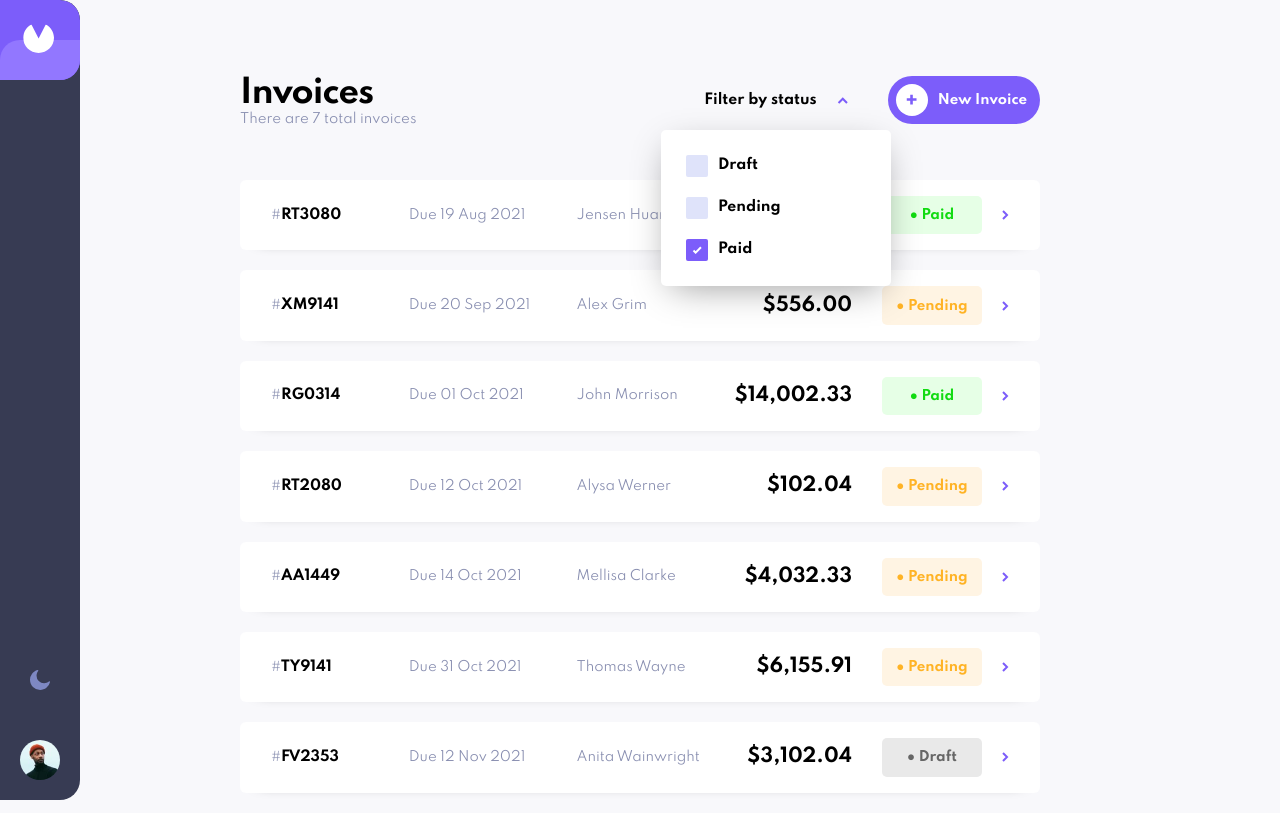
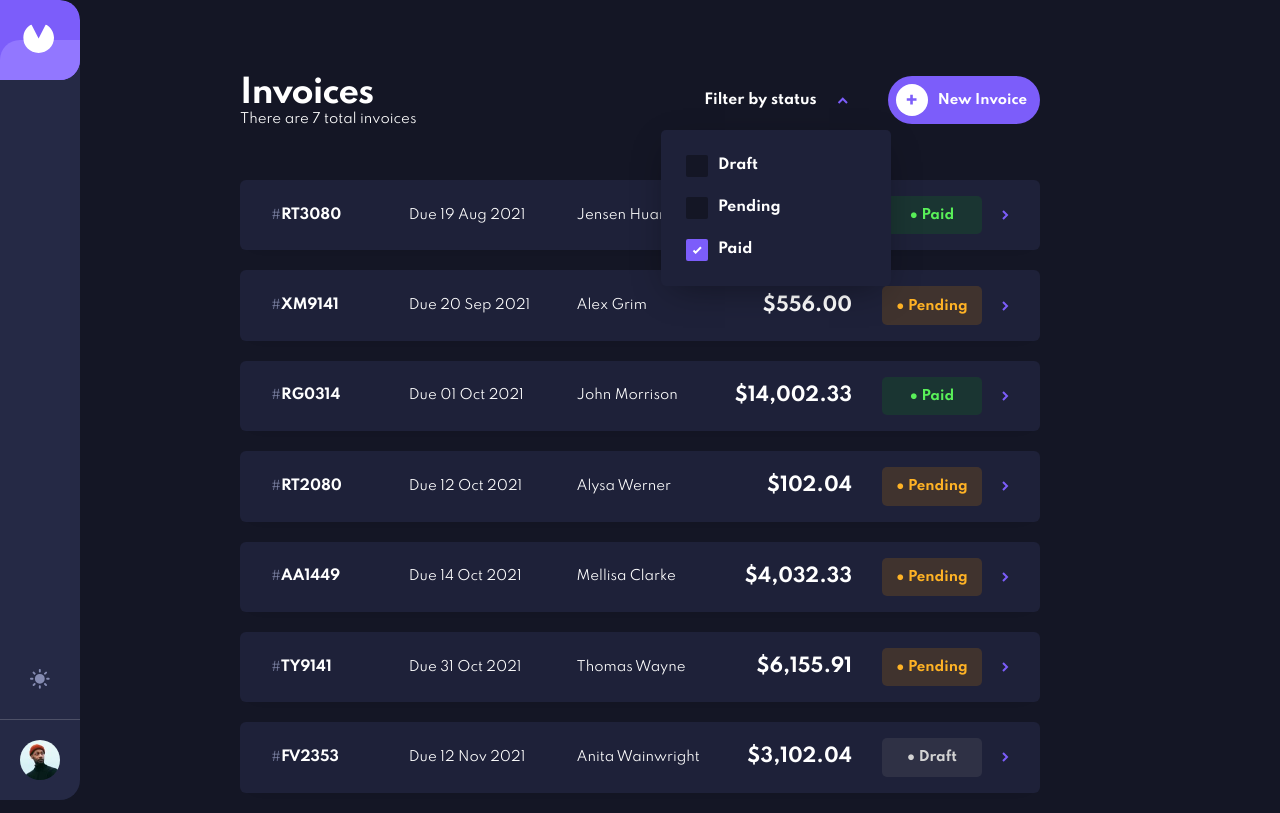
Before and after one commit to Borovnica1/invoice-app-in-React, a React (Create React App) app: page / in a window 1280 px wide. Both pictures are taken after a click on the element 40 px from the left and 680 px from the top of the page. Built offline with nearby package versions, Linux system fonts and the light colour scheme.

Commit message:
add switch dark/light theme functionality

```diff
--- a/src/components/SideBar.css
+++ b/src/components/SideBar.css
@@ -45,8 +45,9 @@
   height: 80px;
   cursor: pointer;
 }
-.theme-box:hover {
-  opacity: .7;
+.theme-box:hover .theme-box__moon path,
+.theme-box:hover .theme-box__sun path {
+  fill: #fff;
 }
 
 .theme-box__moon,
@@ -66,6 +67,8 @@
   position: relative;
   width: 80px;
   height: 80px;
+  cursor: pointer;
+  border-top: 1px solid rgba(255, 255, 255, 0.185);
 }
 
 .profile-box__avatar {
--- a/src/components/SideBar.js
+++ b/src/components/SideBar.js
@@ -5,6 +5,32 @@ import sun from '../assets/icon-sun.svg';
 import imgAvatar from '../assets/image-avatar.jpg';
 
 function SideBar() {
+  const [darkMode, setDarkMode] = React.useState(false);
+  const body = React.useRef(document.body)
+
+  React.useEffect(() => {
+    const json = localStorage.getItem("site-dark-mode");
+    const currentMode = JSON.parse(json);
+    if (currentMode) {
+      setDarkMode(true);
+      document.querySelector('.theme-box__sun').classList.add('theme-box--active');
+    } else {
+      setDarkMode(false);
+      document.querySelector('.theme-box__sun').classList.add('theme-box--active');
+    }
+  }, []);
+
+  React.useEffect(() => {
+    document.querySelector('.theme-box__moon').classList.toggle('theme-box--active');
+    document.querySelector('.theme-box__sun').classList.toggle('theme-box--active');
+    if (darkMode) {
+      document.body.classList.add('dark-theme');
+    } else {
+      document.body.classList.remove('dark-theme');
+    }
+    const json = JSON.stringify(darkMode);
+    localStorage.setItem("site-dark-mode", json);
+  }, [darkMode]);
 
   return (
     <div className="sidebar">
@@ -14,9 +40,9 @@ function SideBar() {
       </div>
 
       <div>
-        <div className="theme-box">
-          <img className="theme-box__moon theme-box--active" src={moon} />
-          <img className="theme-box__sun" src={sun} />
+        <div className="theme-box" onClick={() => setDarkMode(!darkMode)}>
+          <svg className="theme-box__moon" width="20" height="20" xmlns="http://www.w3.org/2000/svg"><path d="M19.502 11.342a.703.703 0 00-.588.128 7.499 7.499 0 01-2.275 1.33 7.123 7.123 0 01-2.581.46A7.516 7.516 0 018.74 11.06a7.516 7.516 0 01-2.198-5.316c0-.87.153-1.713.41-2.48.28-.817.69-1.559 1.226-2.197a.652.652 0 00-.102-.92.703.703 0 00-.588-.128C5.316.607 3.425 1.91 2.07 3.649A10.082 10.082 0 000 9.783C0 12.57 1.125 15.1 2.965 16.94a10.04 10.04 0 007.156 2.965c2.352 0 4.524-.818 6.262-2.173a10.078 10.078 0 003.579-5.597.62.62 0 00-.46-.793z" fill="#7E88C3" fillRule="nonzero"/></svg>
+          <svg className="theme-box__sun" width="20" height="20" xmlns="http://www.w3.org/2000/svg"><path d="M9.817 16.18a.96.96 0 01.953.848l.007.112v1.535a.96.96 0 01-1.913.112l-.006-.112V17.14c0-.53.43-.96.96-.96zm-4.5-1.863c.347.346.373.89.08 1.266l-.08.09-1.085 1.087a.96.96 0 01-1.437-1.267l.08-.09 1.086-1.086a.959.959 0 011.357 0zm10.356 0l1.086 1.086a.959.959 0 11-1.357 1.357l-1.085-1.086a.959.959 0 111.356-1.357zM9.817 4.9a4.924 4.924 0 014.918 4.918 4.924 4.924 0 01-4.918 4.918A4.924 4.924 0 014.9 9.818 4.924 4.924 0 019.817 4.9zm8.858 3.958a.96.96 0 110 1.919H17.14a.96.96 0 110-1.92h1.535zm-16.18 0a.96.96 0 01.112 1.912l-.112.007H.96a.96.96 0 01-.112-1.913l.112-.006h1.534zm14.264-5.983a.96.96 0 010 1.357l-1.086 1.086a.96.96 0 11-1.356-1.357l1.085-1.086a.96.96 0 011.357 0zm-12.617-.08l.09.08 1.086 1.086A.96.96 0 014.05 5.398l-.09-.08-1.086-1.086a.959.959 0 011.267-1.436zM9.817 0c.53 0 .96.43.96.96v1.535a.96.96 0 01-1.92 0V.96c0-.53.43-.96.96-.96z" fill="#858BB2" fillRule="nonzero"/></svg>
         </div>
         <div className="profile-box">
           <img className="profile-box__avatar" src={imgAvatar} />
--- a/src/index.css
+++ b/src/index.css
@@ -29,8 +29,19 @@ code {
   --checkmark-background: rgb(223, 227, 250);
   --red-color: rgb(236, 87, 87);
   --red-color-light: rgb(255, 151, 151);
-  --sidebar-color: rgb(55, 59, 83);
+  --sidebar-color: rgb(37, 41, 69);
+  --invoice-row-color: #fff;
+  --font-color: #000;
+  --invoice-table: rgb(248, 248, 251);
   --lol: rgb(136, 142, 176);
+}
+
+.dark-theme {
+  --light-bg: rgb(20, 22, 37);
+  --invoice-row-color: rgb(30, 33, 57);
+  --font-color: #fff;
+  --invoice-table: rgb(37, 41, 69);
+  --checkmark-background: rgb(20, 22, 37);
 }
 
 body {
@@ -58,6 +69,9 @@ h5,
   font-weight: 400;
 }
 
+h1, h3, h4, h5 {
+  color: var(--font-color);
+}
 a {
   color: initial;
   text-decoration: none;
@@ -96,6 +110,14 @@ a {
   background-color: var(--checkmark-background);
 }
 
+.dark-theme .btn-3 {
+  background-color: var(--light-bg);
+  color: rgb(223, 227, 250);
+}
+.dark-theme .btn-3:hover {
+  background-color: #fff;
+}
+
 .btn-5 {
   background-color: var(--red-color);
 }
--- a/src/invoice/Invoice.css
+++ b/src/invoice/Invoice.css
@@ -11,7 +11,7 @@
 .invoice__header {
   display: flex;
   justify-content: space-between;
-  background-color: white;
+  background-color: var(--invoice-row-color);
   padding: 25px 30px;
   border-radius: 5px;
   margin-top: 30px;
@@ -32,7 +32,7 @@
 }
 
 .invoice__content {
-  background-color: white;
+  background-color: var(--invoice-row-color);
   padding: 45px 50px;
   border-radius: 5px;
   margin-top: 30px;
@@ -74,7 +74,7 @@
 
 .invoice__table {
   margin-top: 50px;
-  background-color: var(--light-bg);
+  background-color: var(--invoice-table);
   border-radius: 10px;
 }
 
@@ -109,6 +109,10 @@
   color: white;
 }
 
+.dark-theme .invoice__table-last-row {
+  background-color: black;
+}
+
 .invoice__table-row *:nth-child(2),
 .invoice__table-row *:nth-child(3) {
   font-weight: bold;
--- a/src/invoices/Invoices.css
+++ b/src/invoices/Invoices.css
@@ -25,7 +25,7 @@
   flex-direction: column;
 
   position: absolute;
-  background-color: white;
+  background-color: var(--invoice-row-color);
   top: 100%;
   left: 50%;
   transform: translateX(-50%);
@@ -91,7 +91,7 @@
 }
 
 .invoice-row {
-  background-color: white;
+  background-color: var(--invoice-row-color);
   border-radius: 6px;
   display: flex;
   justify-content: space-around;
@@ -104,6 +104,10 @@
 
 .invoice-row:hover {
   border: 1px solid var(--primary-color);
+}
+
+.invoice-row > button {
+  cursor: pointer;
 }
 
 .invoice-row * {
@@ -142,18 +146,29 @@
 }
 
 .invoice-row__btn--paid {
-  background-color: rgb(230, 255, 230);
-  color: rgb(17, 219, 17);
+  background-color: rgba(103, 255, 103, 0.13);
+  color: rgb(89, 240, 89);
+}
+.invoice-row__btn--pending {
+  background-color: rgba(255, 202, 123, 0.192);
+  color: rgb(255, 179, 37);
+}
+.invoice-row__btn--draft {
+  background-color: rgba(179, 179, 179, 0.171);
+  color: rgb(88, 88, 88);
 }
 
-.invoice-row__btn--pending {
-  background-color: rgb(255, 244, 227);
+.dark-theme .invoice-row__btn--paid {
+  background-color: rgba(0, 182, 0, 0.13);
+  color: rgb(89, 240, 89);
+}
+.dark-theme  .invoice-row__btn--pending {
+  background-color: rgba(206, 123, 0, 0.192);
   color: rgb(255, 179, 37);
 }
-
-.invoice-row__btn--draft {
-  background-color: rgb(233, 233, 233);
-  color: rgb(102, 102, 102);
+.dark-theme  .invoice-row__btn--draft {
+  background-color: rgba(129, 129, 129, 0.171);
+  color: rgb(211, 211, 211);
 }
 
 .bold-text {
```
